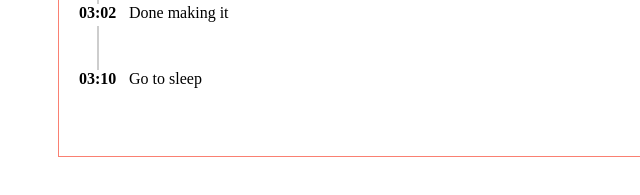
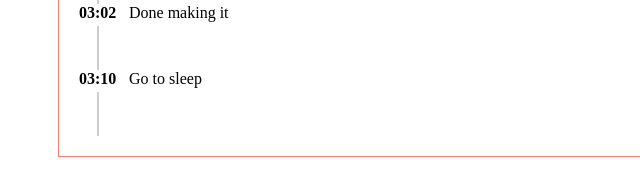
Before and after one commit to moyamoha/html-css-practice, a plain HTML site: page timeline-css-only/index.html in a window 1280 px wide. Shown: the part 157-352 px from the top of the page, 0-640 px from the left. Drawn offline with Linux system fonts and the light colour scheme.

Commit message:
cancel last commit

```diff
--- a/timeline-css-only/styles.css
+++ b/timeline-css-only/styles.css
@@ -22,6 +22,7 @@ body {
   left: 0;
   z-index: 100;
 }
+
 .event::before {
   content: "";
   height: 42px;
@@ -30,7 +31,3 @@ body {
   top: 22px;
   left: 18px;
 }
-
-.event:last-child::before {
-  display: none;
-}
```
